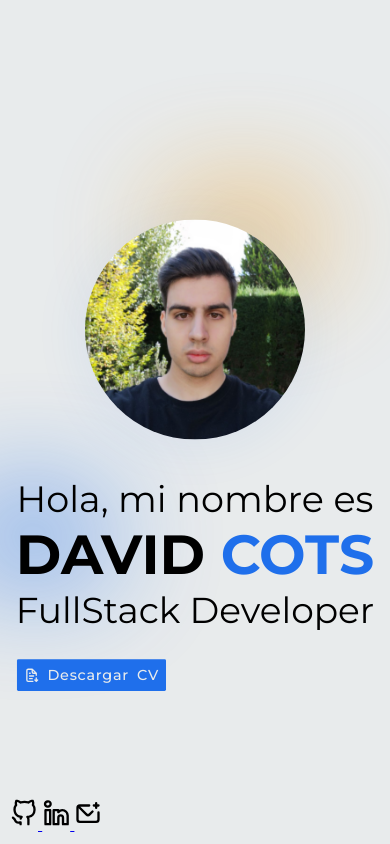
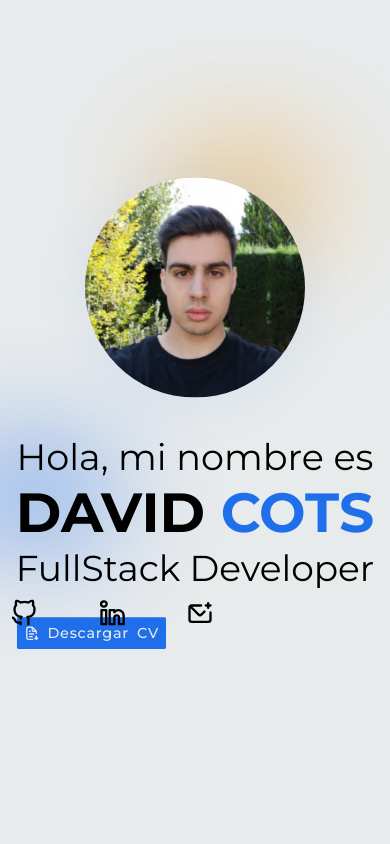
Before and after one commit to Thecots/Portfolio, a plain HTML site: page index.html in a window 390 px wide. Shown: the top 844 px of the page. Drawn offline with nearby package versions, Linux system fonts and the light colour scheme.

Commit message:
test 321

```diff
--- a/style.css
+++ b/style.css
@@ -637,6 +637,10 @@ header nav ul li a{
   }
 
   @media (max-width: 570px) {
+    .home .bottomLinks{
+        position: relative;
+        margin-top: 25px;
+    }
     body{
         overflow-x: hidden;
     }
@@ -647,9 +651,7 @@ header nav ul li a{
     .home{
         margin-top: -70px;
     }
-    .home .bottomLinks{
-        display: block;
-    }
+
     .home .box{
         width: fit-content;
         transform: scale(0.5);
```
